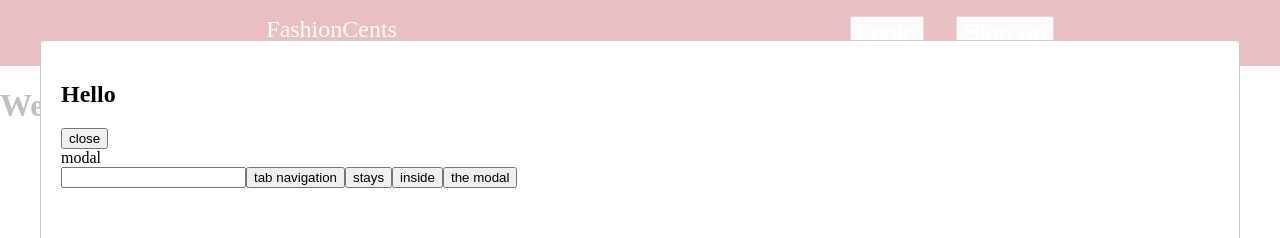
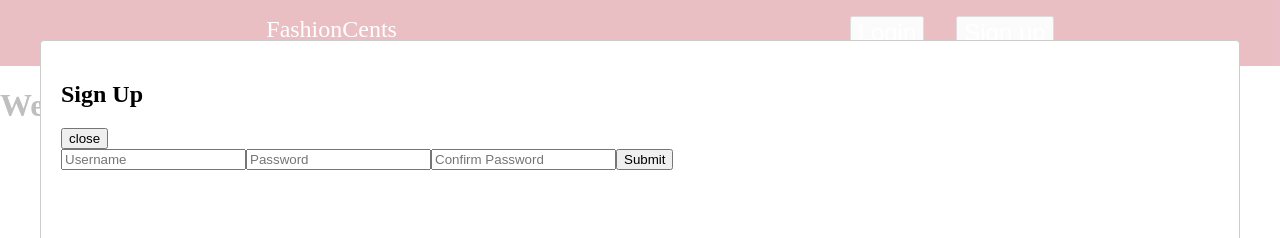
Before and after one commit to bjimison/FashionCents, a React (Create React App) app in the folder fashioncents/: page / in a window 1280 px wide. Both pictures are taken after a click on the button "Sign up". Shown: the top 238 px of the page. Built offline with nearby package versions, Linux system fonts and the light colour scheme; no server answers; a web font is replaced by a local one.

Commit message:
configuring modal to talk to Navbar

```diff
--- a/fashioncents/src/components/Navbar.js
+++ b/fashioncents/src/components/Navbar.js
@@ -2,7 +2,7 @@ import React, { Component } from "react";
 import { NavLink } from "react-router-dom";
 import ReactDOM from "react-dom";
 import Modal from "react-modal";
-// import LoginModal from "./LoginModal";
+import SignupModel from "../models/signup.js";
 
 class Navbar extends Component {
   state = {
@@ -10,7 +10,7 @@ class Navbar extends Component {
     signupmodalIsOpen: false
   };
 
-  // Modal.setAppElement("#login-modal");
+  //   Modal.setAppElement('#login-modal');
 
   customStyles = {
     content: {
@@ -20,6 +20,35 @@ class Navbar extends Component {
       bottom: "auto",
       marginRight: "-50%",
       transform: "translate(-50%, -50%)"
+    }
+  };
+
+  onSubmit = event => {
+    event.preventDefault();
+    if (this.refs.password.value === this.refs.confirmpassword.value) {
+      SignupModel.signup(this.refs.username.value, this.refs.password.value)
+        .then(res => {
+          console.log("Response from signup: ", res.data);
+          if (res.status === 404) {
+            console.log("request failed from signup");
+          }
+          localStorage.setItem("username", res.data.username);
+          localStorage.setItem("password", res.data.password);
+          console.log(
+            "local storage set for UN and PW:",
+            res.data.username,
+            res.data.password
+          );
+          this.props.setAuth(res.data.username);
+          this.closesignupModal();
+          //   this.props.history.push("/profile");
+        })
+        .catch(err => {
+          console.log("In Catch from signup", err);
+          document.getElementById("exists").style.display = "inline";
+        });
+    } else {
+      console.log("passwords do not match");
     }
   };
 
@@ -88,6 +117,7 @@ class Navbar extends Component {
           </div>
         </nav>
         <Modal
+          ariaHideApp={false}
           isOpen={this.state.loginmodalIsOpen}
           onAfterOpen={this.afterOpenModal}
           onRequestClose={this.closeModal}
@@ -105,21 +135,27 @@ class Navbar extends Component {
           </form>
         </Modal>
         <Modal
+          ariaHideApp={false}
           id="signup-modal"
           isOpen={this.state.signupmodalIsOpen}
           onAfterOpen={this.afterOpenModal}
           onRequestClose={this.closeModal}
           contentLabel="Example Modal"
         >
-          <h2 ref={subtitle => (this.subtitle = subtitle)}>Hello</h2>
+          <h2 ref={subtitle => (this.subtitle = subtitle)}>Sign Up</h2>
           <button onClick={this.closesignupModal}>close</button>
-          <div>modal</div>
-          <form>
-            <input />
-            <button>tab navigation</button>
-            <button>stays</button>
-            <button>inside</button>
-            <button>the modal</button>
+          <p id="exists">
+            This Username already exists. Please select another one.
+          </p>
+          <form onSubmit={this.onSubmit} className="registerForm">
+            <input type="text" ref="username" placeholder="Username" />
+            <input type="text" ref="password" placeholder="Password" />
+            <input
+              type="text"
+              ref="confirmpassword"
+              placeholder="Confirm Password"
+            />
+            <input type="submit" value="Submit" />
           </form>
         </Modal>
       </div>
```
